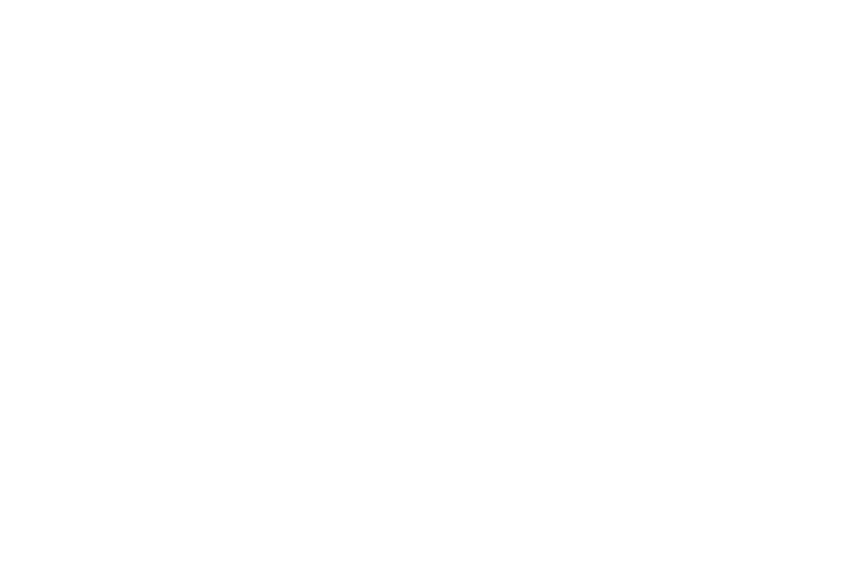
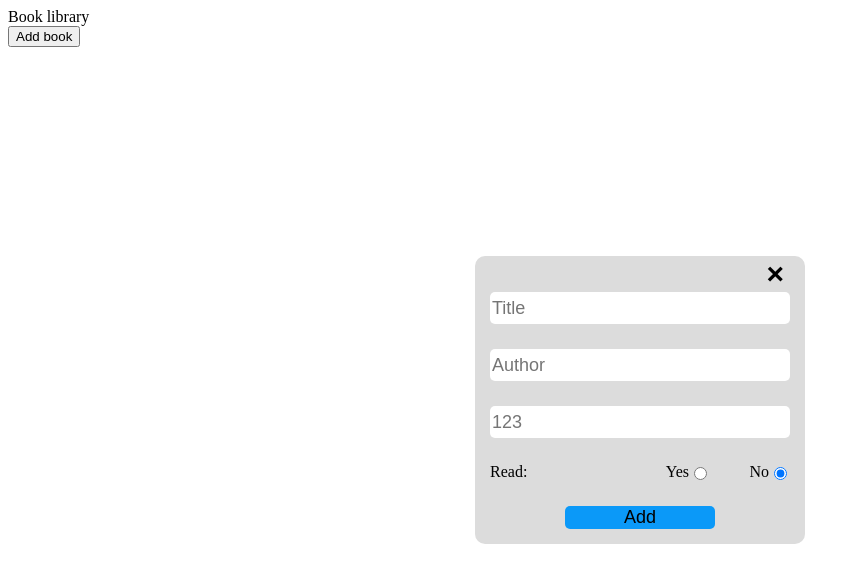
Before and after one commit to BrunoGCosta90/Library-Project-TOP, a plain HTML site: page index.html in a window 1280 px wide. Shown: the whole page, without its empty margins (0-860 px from the left). Drawn offline with Linux system fonts and the light colour scheme.

Commit message:
Added form for adding books, added some styling to inputs and buttons.

```diff
--- a/index.html
+++ b/index.html
@@ -9,6 +9,35 @@
     <script src="script.js" defer></script>
 </head>
 <body>
+    <div class="header">Book library</div>
 
+    <div class="main">
+        <div class="button">
+            <button id="add" type="button">Add book</button>
+            <div id="book-form-container" class="book-form-container">
+                <button class="close-button">&times;</button>
+                <form id="book-form" class="book-form">
+                    <input type="text" id="book-title" name="book-title" placeholder="Title">
+                    <input type="text" id="book-author" name="book-author" placeholder="Author">
+                    <input type="number" id="book-pages" name="book-pages" placeholder="123" min="1">
+                    <div class="book-read">
+                        <div>Read:</div>
+                        <div class="book-read-yes">
+                            <label for="read">Yes</label>
+                            <input type="radio" id="read" name="book-read">
+                        </div>
+                        <div class="book-read-no">
+                            <label for="not-read">No</label>
+                            <input type="radio" id="not-read" name="book-read" checked>
+                        </div>
+                    </div>
+                    <button type="submit">Add</button>
+                </form>
+            </div>
+        </div>
+        <div class="books"></div>
+    </div>
+    <div id="overlay"></div>
+    <div class="footer"></div>
 </body>
 </html>
--- a/script.js
+++ b/script.js
@@ -1,11 +1,16 @@
 let mylibrary = [];
+
+const addBook = document.getElementById('add').addEventListener('click', bookForm)
+
+function bookForm(){
+
+}
 
 function Book(title, author, pages, read){
     this.title = title
     this.author = author
     this.pages = pages
     this.read = read
-
 }
 
 Book.prototype.info = function(){
--- a/styles.css
+++ b/styles.css
@@ -0,0 +1,83 @@
+.book-form-container {
+    position: fixed;
+    top: 50%;
+    left: 50%;
+    transform: translate(-50%, -50%);
+    border-radius: 10px;
+    z-index: 10;
+    background-color: gainsboro;
+    padding: 15px;
+    width: 300px;
+    max-width: 50%;
+    display: grid;
+    grid-template-rows: min-content min-content;
+}
+
+.close-button {
+    grid-row: 1 / 2;
+    justify-self: right;
+    border: none;
+    background-color: gainsboro;
+    font-size: 30px;
+    font-weight: 800;
+    margin-top: -15px;
+}
+
+.close-button:hover {
+    font-weight: 1000;
+    color: red;
+}
+
+.book-form {
+    grid-row: 2 / 3;
+    display: grid;
+    grid-template-rows: repeat(5, min-content);
+    row-gap: 25px;
+}
+
+.book-form > input {
+    border-radius: 5px;
+    border: none;
+    height: 30px;
+    font-size: 18px;
+}
+
+.book-form > input:focus {
+    outline-color: red;
+}
+
+.book-read{
+    display: grid;
+    grid-template-columns: 2fr 1fr 1fr;
+    gap: 10px;
+}
+
+
+.book-read-yes, .book-read-no {
+    display: grid;
+    grid-template-columns: min-content min-content;
+    justify-content: end;
+}
+
+.book-form > button {
+    justify-self: center;
+    width: 50%;
+    border-radius: 5px;
+    border-style: none;
+    font-size: 18px;
+    background-color: rgb(11, 153, 248);
+}
+
+.book-form > button:hover {
+    transform: translateY(-3px);
+    box-shadow: 0 10px 20px rgba(0, 0, 0, 0.2);
+}
+
+.book-form > button:active {
+    transform: translateY(-1px);
+    box-shadow: 0 5px 10px rgba(0, 0, 0, 0.2);
+}
+
+.books {
+    display: flex;
+}
```
